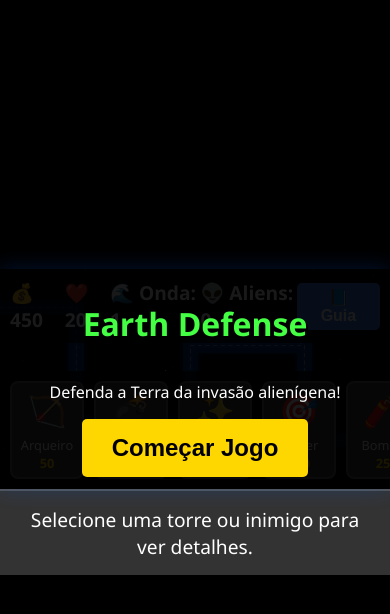
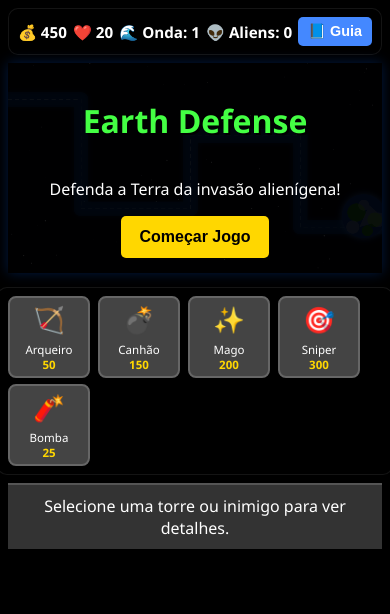
Before and after one commit to IcaroBossi/EarthDefenseGame, a plain HTML site: page index.html in a window 390 px wide. Drawn offline with Linux system fonts and the light colour scheme.

Commit message:
feat: improve mobile responsiveness and touch support

```diff
--- a/index.html
+++ b/index.html
@@ -7,16 +7,44 @@
     <link rel="stylesheet" href="style.css">
 </head>
 <body>
-    <div id="game-container">
-        <canvas id="gameCanvas"></canvas>
-
-        <div id="ui-layer">
     <div id="top-bar">
         <div class="stat">💰 <span id="money">100</span></div>
         <div class="stat">❤️ <span id="lives">20</span></div>
         <div class="stat">🌊 Onda: <span id="wave">1</span></div>
         <div class="stat">👽 Aliens: <span id="enemies-left">0</span></div>
         <button id="guide-btn" onclick="toggleGuide()">📘 Guia</button>
+    </div>
+
+    <div id="game-container">
+        <canvas id="gameCanvas"></canvas>
+
+        <div id="ui-layer">
+            <div id="game-over-screen" class="hidden">
+                <h1>GAME OVER</h1>
+                <p>Pontuação Final: <span id="final-score">0</span></p>
+                <p>Ondas Sobrevividas: <span id="final-wave">0</span></p>
+                <button onclick="restartGame()">Reiniciar</button>
+            </div>
+
+            <div id="guide-modal" class="hidden">
+                <div class="modal-content">
+                    <span class="close-btn" onclick="toggleGuide()">&times;</span>
+                    <h2>📘 Guia de Defesa</h2>
+
+                    <h3>🛡️ Defesas</h3>
+                    <div id="guide-towers" class="guide-grid"></div>
+
+                    <h3>👽 Alienígenas</h3>
+                    <div id="guide-enemies" class="guide-grid"></div>
+                </div>
+            </div>
+
+            <div id="start-screen">
+                <h1>Earth Defense</h1>
+                <p>Defenda a Terra da invasão alienígena!</p>
+                <button onclick="startGame()">Começar Jogo</button>
+            </div>
+        </div>
     </div>
 
     <div id="tower-selection">
@@ -57,34 +85,6 @@
         </div>
     </div>
 
-            <div id="game-over-screen" class="hidden">
-                <h1>GAME OVER</h1>
-                <p>Pontuação Final: <span id="final-score">0</span></p>
-                <p>Ondas Sobrevividas: <span id="final-wave">0</span></p>
-                <button onclick="restartGame()">Reiniciar</button>
-            </div>
-
-            <div id="guide-modal" class="hidden">
-                <div class="modal-content">
-                    <span class="close-btn" onclick="toggleGuide()">&times;</span>
-                    <h2>📘 Guia de Defesa</h2>
-
-                    <h3>🛡️ Defesas</h3>
-                    <div id="guide-towers" class="guide-grid"></div>
-
-                    <h3>👽 Alienígenas</h3>
-                    <div id="guide-enemies" class="guide-grid"></div>
-                </div>
-            </div>
-
-            <div id="start-screen">
-                <h1>Earth Defense</h1>
-                <p>Defenda a Terra da invasão alienígena!</p>
-                <button onclick="startGame()">Começar Jogo</button>
-            </div>
-        </div>
-    </div>
-
     <div id="info-panel">
         <span id="info-text">Selecione uma torre ou inimigo para ver detalhes.</span>
     </div>
--- a/script.js
+++ b/script.js
@@ -1,6 +1,18 @@
 /**
  * Game loop, UI, and input wiring
  */
+
+let suppressNextClick = false; // Avoid duplicate click after touch
+
+function getCanvasCoords(clientX, clientY) {
+    const rect = canvas.getBoundingClientRect();
+    const scaleX = canvas.width / rect.width;
+    const scaleY = canvas.height / rect.height;
+    return {
+        x: (clientX - rect.left) * scaleX,
+        y: (clientY - rect.top) * scaleY
+    };
+}
 
 function init() {
     // Reset state
@@ -30,6 +42,7 @@ function init() {
 
     // Event Listeners
     canvas.addEventListener('click', handleCanvasClick);
+    canvas.addEventListener('touchstart', handleCanvasTouchStart, { passive: false });
 
     // Start Loop
     requestAnimationFrame(loop);
@@ -253,16 +266,15 @@ function selectTower(type) {
     if (selected) selected.classList.add('selected');
 }
 
-function handleCanvasClick(e) {
+function handleCanvasClick(e, allowSuppressed = false) {
+    if (!allowSuppressed && suppressNextClick) {
+        suppressNextClick = false;
+        return;
+    }
     if (!state.gameActive) return;
     if (!state.selectedTowerType) return;
 
-    const rect = canvas.getBoundingClientRect();
-    const scaleX = canvas.width / rect.width;
-    const scaleY = canvas.height / rect.height;
-
-    const x = (e.clientX - rect.left) * scaleX;
-    const y = (e.clientY - rect.top) * scaleY;
+    const { x, y } = getCanvasCoords(e.clientX, e.clientY);
 
     // Check cost
     const towerStats = TOWER_TYPES[state.selectedTowerType];
@@ -284,6 +296,18 @@ function handleCanvasClick(e) {
     // Deselect? Or keep selected for multiple placement?
     // Keep selected for better UX
     updateUI();
+}
+
+function handleCanvasTouchStart(e) {
+    const touch = e.touches[0];
+    if (!touch) return;
+    suppressNextClick = true; // Skip the synthetic click that follows touch
+    if (state.selectedTowerType) {
+        handleCanvasClick({ clientX: touch.clientX, clientY: touch.clientY }, true);
+    } else {
+        inspectAt(touch.clientX, touch.clientY);
+    }
+    e.preventDefault();
 }
 
 function isValidPlacement(x, y) {
@@ -346,6 +370,32 @@ function updateUI() {
     document.getElementById('lives').innerText = state.lives;
     document.getElementById('wave').innerText = state.wave;
     document.getElementById('enemies-left').innerText = state.enemies.length + state.enemiesToSpawn;
+}
+
+function inspectAt(clientX, clientY) {
+    if (!state.gameActive) return;
+    if (state.selectedTowerType) return;
+
+    const { x, y } = getCanvasCoords(clientX, clientY);
+
+    // Check enemies
+    for (const enemy of state.enemies) {
+        const dist = Math.hypot(enemy.x - x, enemy.y - y);
+        if (dist < enemy.radius + 10) {
+            updateInfoPanel(`<strong>${enemy.type.toUpperCase()}</strong>: HP ${Math.floor(enemy.hp)}/${Math.floor(enemy.maxHp)}`);
+            return;
+        }
+    }
+
+    // Check towers
+    for (const tower of state.towers) {
+        const dist = Math.hypot(tower.x - x, tower.y - y);
+        if (dist < 20) {
+            const t = tower.stats;
+            updateInfoPanel(`<strong>Torre ${t.name}</strong>: Dano ${t.damage}, Alcance ${t.range}`);
+            return;
+        }
+    }
 }
 
 // Expose selectTower to global scope for HTML onclick
@@ -417,37 +467,13 @@ window.selectTower = function(type) {
     updateInfoPanel(`Selecionado: <strong>${t.name}</strong> - Clique para posicionar.`);
 };
 
-// Add click listener for entities on canvas
+// Add click/touch listener for entities on canvas
 canvas.addEventListener('click', (e) => {
-    if (!state.gameActive) return;
-
-    // If placing a tower, don't select entity
-    if (state.selectedTowerType) return;
-
-    const rect = canvas.getBoundingClientRect();
-    const scaleX = canvas.width / rect.width;
-    const scaleY = canvas.height / rect.height;
-    const x = (e.clientX - rect.left) * scaleX;
-    const y = (e.clientY - rect.top) * scaleY;
-
-    // Check enemies
-    for (const enemy of state.enemies) {
-        const dist = Math.hypot(enemy.x - x, enemy.y - y);
-        if (dist < enemy.radius + 10) {
-            updateInfoPanel(`<strong>${enemy.type.toUpperCase()}</strong>: HP ${Math.floor(enemy.hp)}/${Math.floor(enemy.maxHp)}`);
-            return;
-        }
+    if (suppressNextClick) {
+        suppressNextClick = false;
+        return;
     }
-
-    // Check towers
-    for (const tower of state.towers) {
-        const dist = Math.hypot(tower.x - x, tower.y - y);
-        if (dist < 20) {
-            const t = tower.stats;
-            updateInfoPanel(`<strong>Torre ${t.name}</strong>: Dano ${t.damage}, Alcance ${t.range}`);
-            return;
-        }
-    }
+    inspectAt(e.clientX, e.clientY);
 });
 
 // Init
--- a/style.css
+++ b/style.css
@@ -1,14 +1,16 @@
 body {
     margin: 0;
-    padding: 0;
+    padding: 12px;
     background-color: #000;
     font-family: 'Segoe UI', Tahoma, Geneva, Verdana, sans-serif;
     display: flex;
     flex-direction: column;
-    justify-content: center;
+    justify-content: flex-start;
     align-items: center;
-    height: 100vh;
-    overflow: hidden;
+    min-height: 100vh;
+    box-sizing: border-box;
+    gap: 12px;
+    overflow-x: hidden;
     color: white;
 }
 
@@ -19,6 +21,7 @@ body {
     aspect-ratio: 16/9;
     background-color: #000011;
     box-shadow: 0 0 20px rgba(0,100,255,0.2);
+    max-height: calc(100vh - 260px);
 }
 
 canvas {
@@ -26,6 +29,7 @@ canvas {
     width: 100%;
     height: 100%;
     background-color: #000011; /* Space dark blue base */
+    touch-action: none; /* Prevent scroll while interacting */
     cursor: crosshair;
 }
 
@@ -38,37 +42,48 @@ canvas {
     pointer-events: none; /* Let clicks pass through to canvas */
     display: flex;
     flex-direction: column;
-    justify-content: space-between;
+    justify-content: flex-start;
+    padding: 6px;
+    box-sizing: border-box;
+    gap: 8px;
 }
 
 #top-bar {
-    background: rgba(0, 0, 0, 0.7);
-    padding: 10px;
+    width: 100%;
+    max-width: 1024px;
+    background: rgba(0, 0, 0, 0.8);
+    padding: 8px 12px;
     display: flex;
     justify-content: space-around;
     align-items: center;
-    font-size: 1.2rem;
+    flex-wrap: wrap;
+    gap: 8px;
+    font-size: clamp(1rem, 2.5vw, 1.2rem);
     font-weight: bold;
-    pointer-events: auto;
+    box-shadow: 0 0 12px rgba(0,0,0,0.35);
+    border: 1px solid rgba(255,255,255,0.08);
+    border-radius: 10px;
+    box-sizing: border-box;
 }
 
 #guide-btn {
-    padding: 5px 15px;
-    font-size: 1rem;
+    padding: 6px 14px;
+    font-size: 0.95rem;
     background: #4488FF;
     color: white;
 }
-
 #info-panel {
     background: #333;
     color: #fff;
-    padding: 15px;
+    padding: 12px 14px;
     text-align: center;
-    font-size: 1.2rem;
+    font-size: clamp(1rem, 2.4vw, 1.2rem);
     width: 100%;
     max-width: 1024px;
     border-top: 2px solid #555;
     box-sizing: border-box;
+    position: sticky;
+    bottom: 0;
 }
 
 #info-panel strong {
@@ -76,13 +91,21 @@ canvas {
 }
 
 #tower-selection {
-    background: rgba(0, 0, 0, 0.8);
-    padding: 10px;
+    width: 100%;
+    max-width: 1024px;
+    margin-top: 6px;
+    background: rgba(0, 0, 0, 0.82);
+    padding: 8px 10px;
     display: flex;
     justify-content: center;
     gap: 10px;
+    row-gap: 8px;
+    flex-wrap: wrap;
     pointer-events: auto;
     overflow-x: auto;
+    box-shadow: 0 0 10px rgba(0,0,0,0.35);
+    border: 1px solid rgba(255,255,255,0.08);
+    border-radius: 10px;
 }
 
 .tower-card {
@@ -90,7 +113,7 @@ canvas {
     border: 2px solid #666;
     border-radius: 8px;
     padding: 5px;
-    width: 80px;
+    width: clamp(64px, 16vw, 90px);
     cursor: pointer;
     transition: transform 0.1s, border-color 0.1s;
     display: flex;
@@ -111,7 +134,7 @@ canvas {
 }
 
 .tower-card .icon {
-    font-size: 2rem;
+    font-size: 1.9rem;
     margin-bottom: 5px;
 }
 
@@ -119,7 +142,7 @@ canvas {
     display: flex;
     flex-direction: column;
     align-items: center;
-    font-size: 0.8rem;
+    font-size: 0.82rem;
 }
 
 .tower-card .cost {
@@ -166,7 +189,7 @@ h1 {
 
 button {
     padding: 15px 30px;
-    font-size: 1.5rem;
+    font-size: 1.3rem;
     background: #FFD700;
     border: none;
     border-radius: 5px;
@@ -181,15 +204,94 @@ button:hover {
 }
 
 /* Responsive adjustments */
-@media (max-width: 600px) {
+@media (max-width: 900px) {
+    body {
+        padding: 10px;
+        gap: 10px;
+    }
+    #top-bar {
+        font-size: 1rem;
+    }
+    #info-panel {
+        font-size: 1.05rem;
+    }
+}
+
+@media (max-width: 700px) {
+    #top-bar {
+        justify-content: center;
+        gap: 10px;
+    }
     #tower-selection {
         justify-content: flex-start;
     }
     .tower-card {
-        min-width: 60px;
+        width: clamp(60px, 18vw, 78px);
+    }
+    .tower-card .icon {
+        font-size: 1.7rem;
+    }
+    .tower-card .info {
+        font-size: 0.78rem;
+    }
+    button {
+        padding: 12px 22px;
+        font-size: 1.1rem;
+    }
+    h1 {
+        font-size: 2.3rem;
+    }
+}
+
+@media (max-width: 500px) {
+    body {
+        padding: 8px;
+        gap: 8px;
+    }
+    #top-bar {
+        justify-content: center;
+        gap: 6px;
+    }
+    #game-container {
+        box-shadow: 0 0 12px rgba(0,100,255,0.25);
+    }
+    #top-bar {
+        padding: 8px;
+        font-size: 0.95rem;
+        gap: 6px;
+    }
+    #guide-btn {
+        font-size: 0.9rem;
+        padding: 6px 10px;
+    }
+    #tower-selection {
+        gap: 8px;
+        row-gap: 6px;
+    }
+    .tower-card {
+        width: clamp(56px, 20vw, 70px);
+        padding: 4px;
+    }
+    .tower-card .icon {
+        font-size: 1.6rem;
+    }
+    .tower-card .info {
+        font-size: 0.72rem;
+    }
+    #info-panel {
+        font-size: 1rem;
+        padding: 10px 12px;
+    }
+    button {
+        padding: 12px 18px;
+        font-size: 1rem;
     }
     h1 {
         font-size: 2rem;
+    }
+    .modal-content {
+        width: 90%;
+        max-height: 85%;
     }
 }
 
```
Lines whose indentation alone changed are shown as unchanged.
